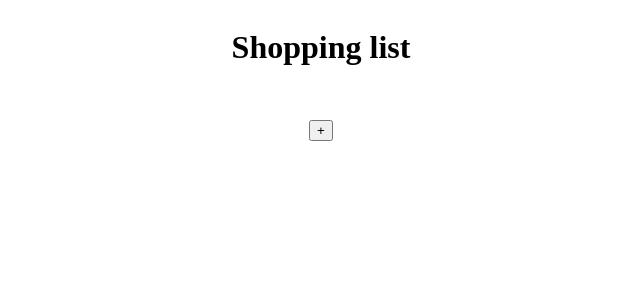
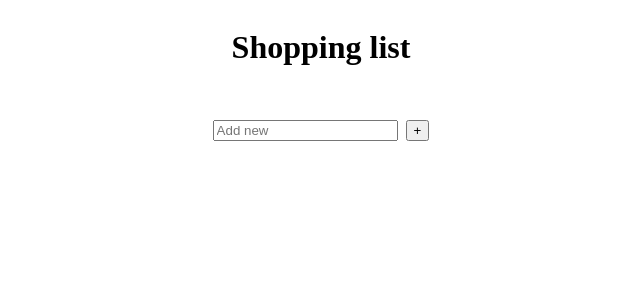
Before and after one commit to Dariuszb94/Shopping-list, a React (Create React App) app: page / in a window 1280 px wide. Shown: the top 300 px of the page, without its empty margins (319-959 px from the left). Built offline with nearby package versions, Linux system fonts and the light colour scheme.

Commit message:
input placeholder styles add

```diff
--- a/src/components/List.tsx
+++ b/src/components/List.tsx
@@ -5,7 +5,6 @@ export interface IItems {
 }
 export const List = () => {
   const [items, setItems] = useState<IItems[]>([]);
-  const [showInput, SetShowInput] = useState(false);
 
   return (
     <>
@@ -17,15 +16,16 @@ export const List = () => {
           </li>
         ))}
       </ul>
+      <div className='add-new'>
+        <input placeholder='Add new'></input>{' '}
         <button
           onClick={() => {
-          SetShowInput(true);
             // setItems((prev) => [...prev, { name: '', status: 'to-do' }]);
           }}
         >
           +
         </button>
-      {showInput && <input placeholder='Add new'></input>}
+      </div>
     </>
   );
 };
--- a/src/index.css
+++ b/src/index.css
@@ -3,3 +3,7 @@
   flex-direction: column;
   align-items: center;
 }
+.add-new {
+  display: flex;
+  gap: 8px;
+}
```
Lines whose indentation alone changed are shown as unchanged.
